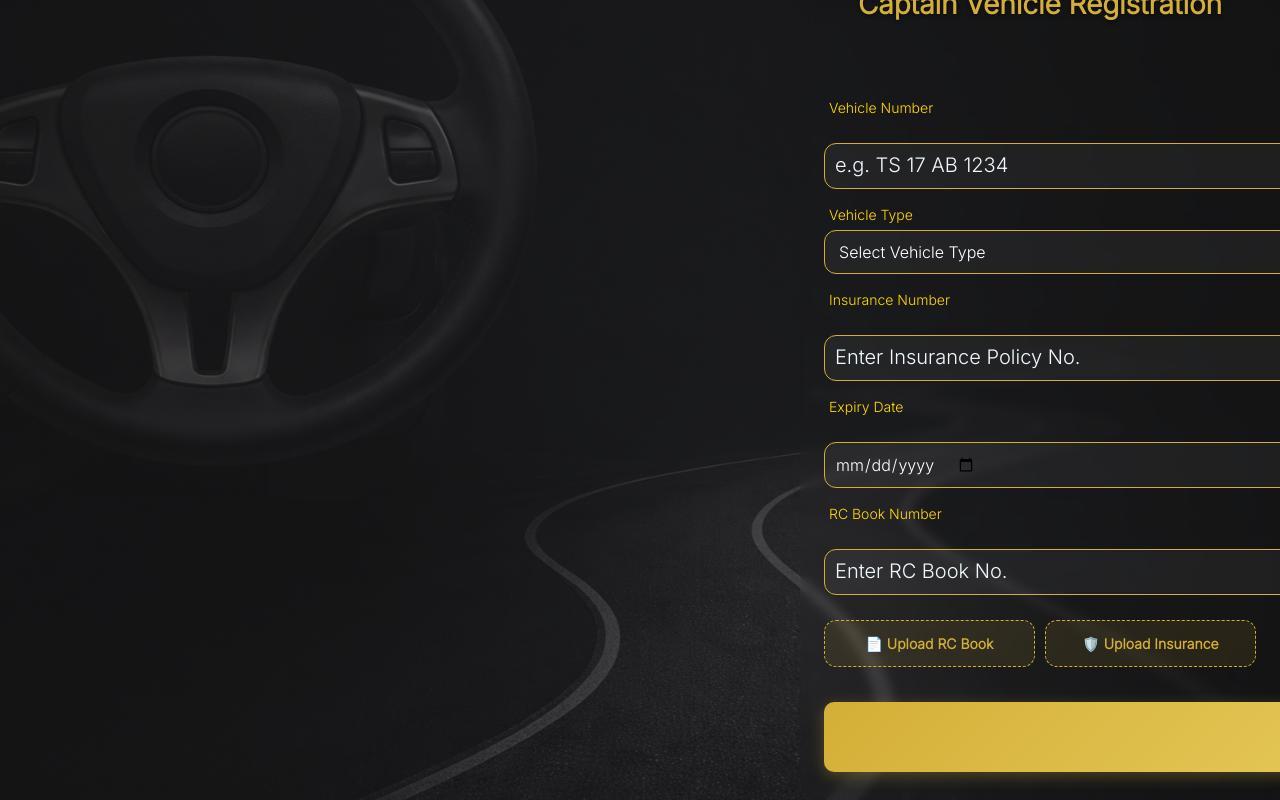
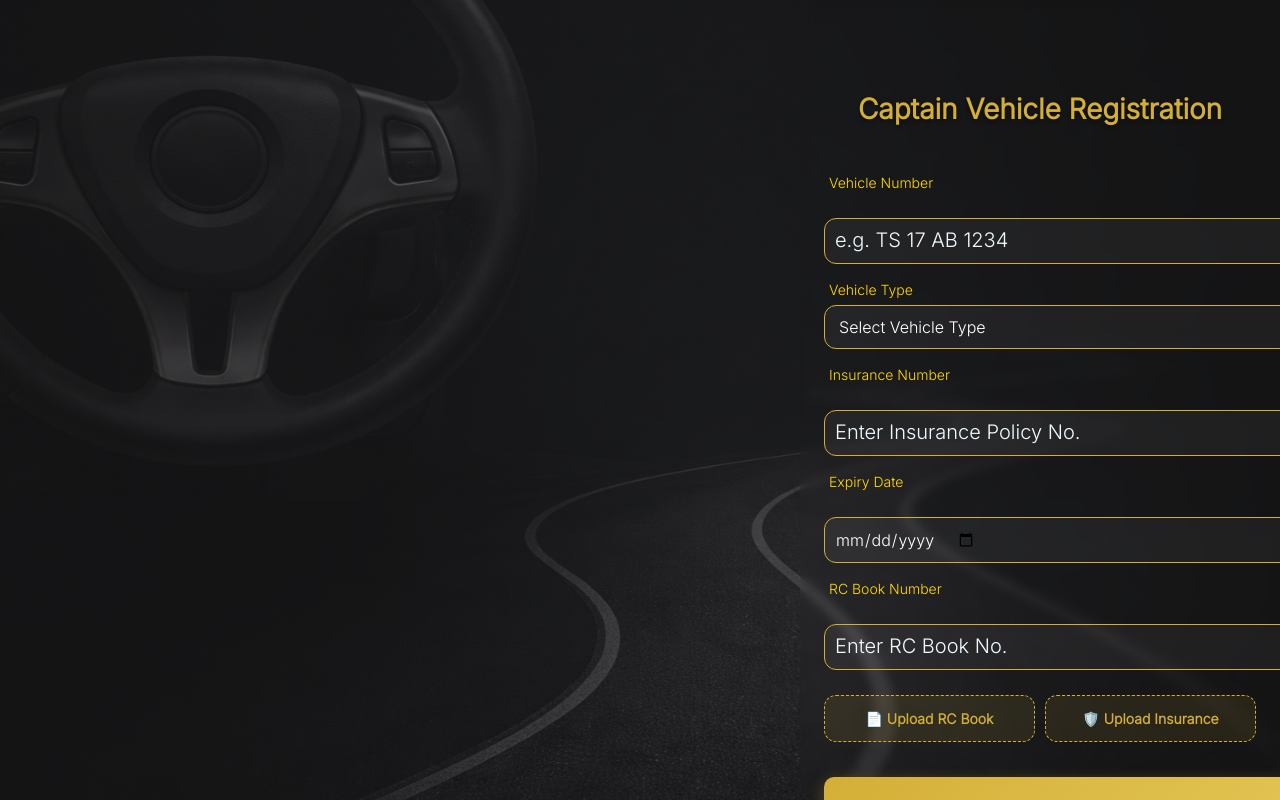
Before and after one commit to MrKalyanKing/RideConnect, a React (Vite) app in the folder Frontend/rideconnect/: page /captain/vehicle/reg in a window 1280 px wide. Built offline with nearby package versions, Linux system fonts and the light colour scheme.

Commit message:
feat: Add styling for the Captain Vehicle Registration component.

```diff
--- a/Frontend/rideconnect/src/components/CaptainComp/CapVehicleReg/CapVehicleReg.css
+++ b/Frontend/rideconnect/src/components/CaptainComp/CapVehicleReg/CapVehicleReg.css
@@ -39,7 +39,7 @@
     /* Gold */
     font-size: 28px;
     font-weight: 700;
-    margin-bottom: 30px;
+    margin-top: 180px;
     text-shadow: 0 2px 4px rgba(0, 0, 0, 0.5);
     font-family: 'Inter', sans-serif;
 }
```
